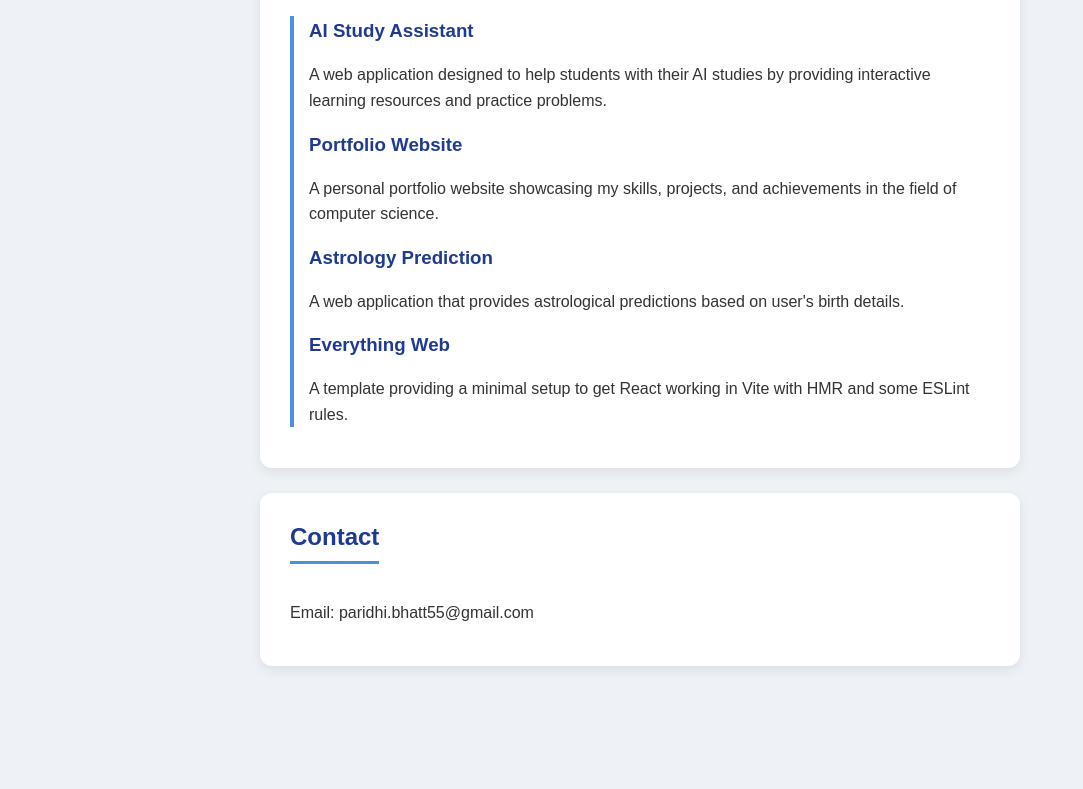
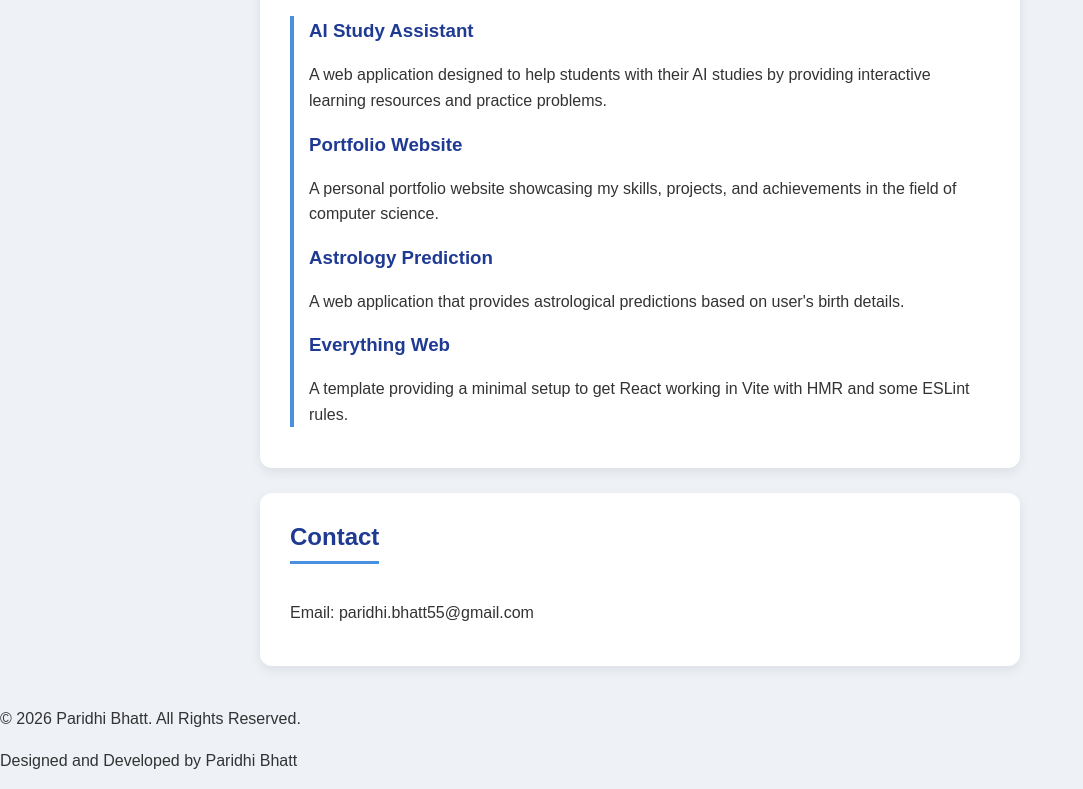
Before and after one commit to Paridhibhatt55/GitHub-practical-test, a plain HTML site: page index.html in a window 1280 px wide. Shown: the part 912-1701 px from the top of the page, without its empty margins (0-1083 px from the left). Before the commit the page ends 1618 px from the top, so only its background shows below. Drawn offline with Linux system fonts and the light colour scheme.

Commit message:
Add footer with copyright and designer information

```diff
--- a/index.html
+++ b/index.html
@@ -106,6 +106,12 @@
 
   </main>
 
+  <!-- Footer -->
+  <footer class="footer">
+    <p>&copy; 2026 Paridhi Bhatt. All Rights Reserved.</p>
+    <p>Designed and Developed by Paridhi Bhatt</p>
+  </footer>
+
   <script src="script.js"></script>
 
 </body>
```
